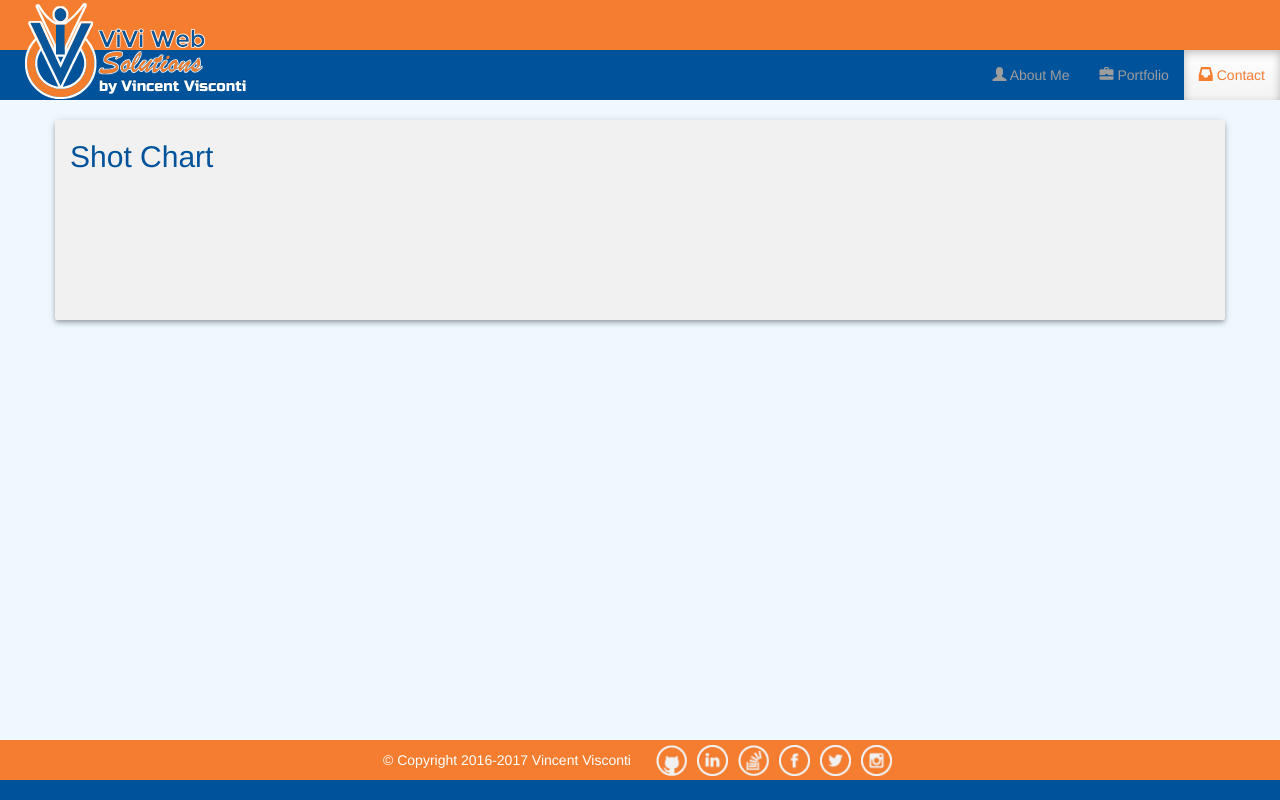
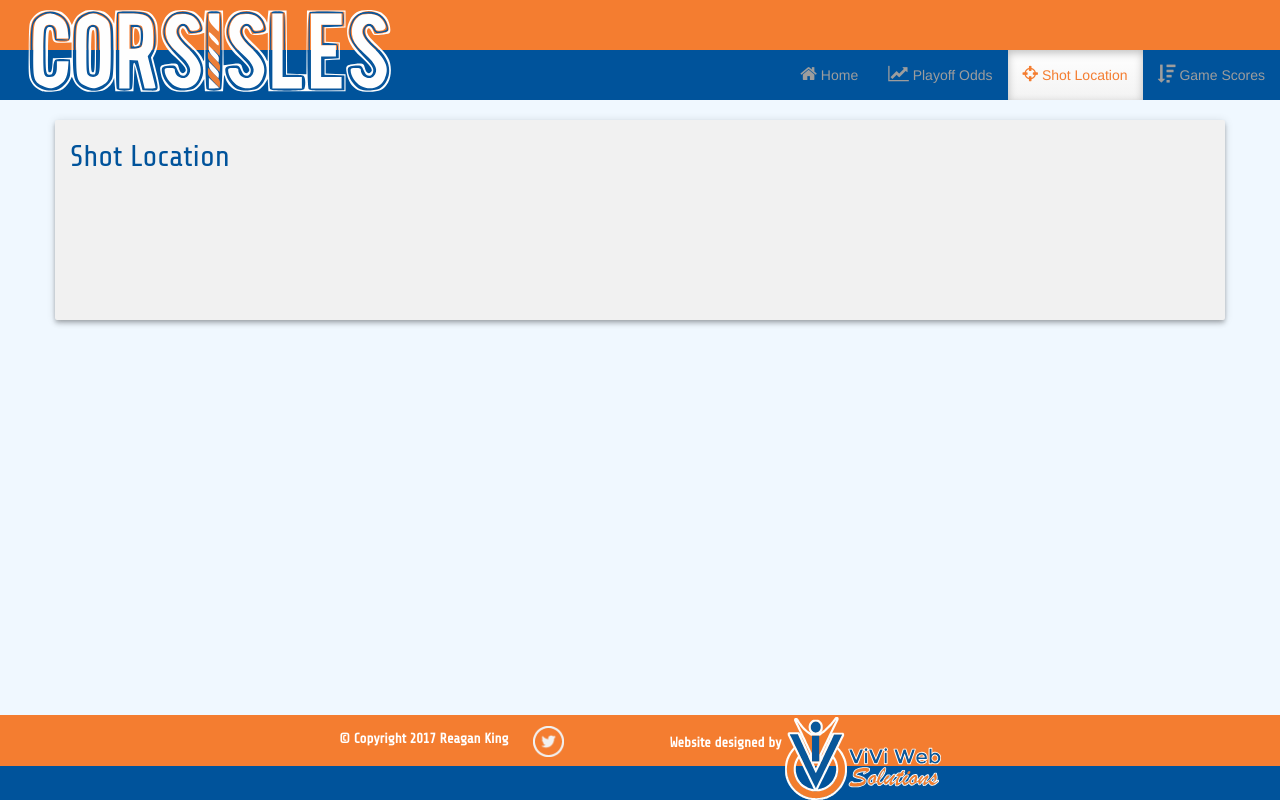
Before and after one commit to VinnyV88/corsisles, a plain HTML site: page shots.html in a window 1280 px wide. Drawn offline with nearby package versions, Linux system fonts and the light colour scheme.

Commit message:
Updated with CorsIsles logo and naming.

```diff
--- a/assets/css/style.css
+++ b/assets/css/style.css
@@ -10,10 +10,28 @@
   transition: all 1s;
 }
 
-.byname {
-    -webkit-transition: all 1s;
-    -moz-transition: all 1s;
-    transition: all 1s;
+.logo-lg {
+  margin: -60px 0 0px -220px;
+  /* play with these to position the image */
+  /*position:absolute;*/
+  z-index: 100;
+  width: 500px;
+  /*background-color: #fff;*/
+  padding: 5px;
+}
+
+.logo-sm {
+  margin: -18px 0 0px -205px;
+  /* play with these to position the image */
+  /*position:absolute;*/
+  z-index: 100;
+  width: 280px;
+  /*background-color: #fff;*/
+  padding: 5px;
+}
+
+.fa {
+  font-size: 18px;
 }
 
 .portfolio-flex-container {
@@ -30,26 +48,6 @@
   opacity: 1;
 }
 
-.logo-lg {
-    margin: -87px 0 0px -160px;
-    /* play with these to position the image */
-    /*position:absolute;*/
-    z-index: 100;
-    width: 190px;
-    /*background-color: #fff;*/
-    padding: 5px;
-}
-
-.logo-sm {
-    margin: -64px 0 0px -160px;
-    /* play with these to position the image */
-    /*position:absolute;*/
-    z-index: 100;
-    width: 156px;
-    /*background-color: #fff;*/
-    padding: 5px;
-}
-
 .navbar-lg {
   border: none;
   border-top: 50px solid transparent;
@@ -58,30 +56,6 @@
 .navbar-sm {
   border: none;
   border-top: 23px solid transparent;
-}
-
-.byname-lg {
-    position: relative;
-    top: 11px;
-    left: -81px;
-}
-
-.byname-sm {
-    position: relative;
-    top: 0px;
-    left: 0px;
-}
-
-.bio-pic-backgrd {
-    background-image: url("../images/Code_feat.jpg");
-}
-
-#bioimage {
-    border: 5px solid #ddd;
-    padding: 0px;
-    border-radius: 50%;
-    width: 165px;
-    margin: 10px;
 }
 
 .navbar-inverse .navbar-brand {
@@ -141,7 +115,7 @@ h4,
 h5,
 h6 {
   color: #00539b;
-    font-family: "Helvetica Neue", Helvetica, Arial, sans-serif;
+  font-family: 'Share Tech', sans-serif;
 }
 
 .panel-default>.panel-heading {
@@ -244,9 +218,9 @@ a>img {
 }
 
 .flex-item-caption-hdr {
-    font-family: "Helvetica Neue", Helvetica, Arial, sans-serif;
+  font-family: 'Share Tech', sans-serif;
   color: black;
-    font-size: 20px;
+  font-size: 24px;
   text-align: left;
   background-color: #f1f1f1;
   padding-top: 10px;
@@ -310,19 +284,38 @@ body {
   /*background-image: url("../images/ricepaper.png");*/
 }
 
+.design-logo {
+  position: relative;
+  top: 23px;
+  z-index: 100;
+  width: 156px;
+  margin-bottom: 0px;
+  margin-top: 0px;
+}
+
+.design-by {
+  float: right;
+  position: relative;
+  top: -21px;
+  margin-left: 100px;
+}
+
+.byname {
+  font-family: 'Share Tech', sans-serif;
+  color: white;
+  font-weight: 900;
+  position: relative;
+  top: 8px;
+}
+
 .footer {
   position: absolute;
   bottom: 0;
   width: 100%;
   /* Set the fixed height of the footer here */
-    height: 60px;
+  height: 85px;
   background-color: #f47d30;
-    border-bottom: 20px solid #00539b;
-}
-
-.copyright {
-    margin: 10px 0;
-    color: white;
+  border-bottom: 34px solid #00539b;
 }
 
 .footer-flex-container {
@@ -342,7 +335,7 @@ body {
 .footer-flex-item-logo {
   width: 41px;
   padding: 5px;
-    /*filter: invert(100%);*/
+  margin-top: 6px;
 }
 
 .footer-flex-item {
@@ -350,14 +343,9 @@ body {
 }
 
 .copyright {
+  margin-top: 14px;
+  color: white;
   padding-right: 20px;
+  font-family: 'Share Tech', sans-serif;
+  font-weight: 900;
 }
-
-@media screen and (max-width: 768px) {
-    .logo {
-        margin: -44px 0 0px -161px;
-    }
-    .byname {
-        display: none;
-    }
-}
--- a/assets/js/footer.js
+++ b/assets/js/footer.js
@@ -1,27 +1,7 @@
 var connections = [
-    github = {
-        link: "https://github.com/VinnyV88",
-        imgSrc: "assets/images/github.png"
-    },
-    linkedin = {
-        link: "https://www.linkedin.com/in/vinnyv88",
-        imgSrc: "assets/images/LinkedIn.png"
-    },
-    stackFlow = {
-        link: "http://stackexchange.com/users/5347903/vincent-visconti",
-        imgSrc: "assets/images/stackoverflow.png"
-    },
-    facebook = {
-        link: "https://www.facebook.com/VinnyV88",
-        imgSrc: "assets/images/Facebook.png"
-    },
     twitter = {
-        link: "https://twitter.com/VinnyV88",
+        link: "https://twitter.com/ReaganKingIsles",
         imgSrc: "assets/images/Twitter.png"
-    },
-    instagram = {
-        link: "https://www.instagram.com/vinny88v/",
-        imgSrc: "assets/images/Intsagram.png"
     }
 ];
 
--- a/assets/js/header.js
+++ b/assets/js/header.js
@@ -2,17 +2,17 @@ emergence.init();
 
 $(window).scroll(function() {
     if ($(document).scrollTop() > 50) {
-        $('.logo').attr('src', 'assets/images/ViVi_Web_Logo.svg');
-        $('.byname').addClass("byname-sm");
-        $('.byname').removeClass("byname-lg");
+        // $('.logo').attr('src', 'assets/images/corsisles2.svg');
+        // $('.byname').addClass("byname-sm");
+        // $('.byname').removeClass("byname-lg");
         $('.navbar').addClass("navbar-sm");
         $('.navbar').removeClass("navbar-lg");
         $('.logo').addClass("logo-sm");
         $('.logo').removeClass("logo-lg");
     } else {
-        $('.logo').attr('src', 'assets/images/ViVi_Web_logo_03.svg');
-        $('.byname').removeClass("byname-sm");
-        $('.byname').addClass("byname-lg");
+        // $('.logo').attr('src', 'assets/images/corsisles2.svg');
+        // $('.byname').removeClass("byname-sm");
+        // $('.byname').addClass("byname-lg");
         $('.navbar').removeClass("navbar-sm");
         $('.navbar').addClass("navbar-lg");
         $('.logo').removeClass("logo-sm");
--- a/assets/js/index.js
+++ b/assets/js/index.js
@@ -3,21 +3,18 @@ var portfolio = [
         link: "./playoffs.html",
         imgSrc: "assets/images/playoffs385x257.png",
         caption: "Playoff Odds",
-        // githubLink: "https://github.com/VinnyV88/week-3-game#hangman-breaking-bad-edition",
         synopsis: "An interactive chart that shows the Islanders chances of making the playoffs and their point totals, day by day."
     },
     shots = {
         link: "./shots.html",
         imgSrc: "assets/images/shots385x257.png",
         caption: "Shot Location",
-        // githubLink: "https://github.com/VinnyV88/week-4-game#star-wars-rpg",
         synopsis: "An interactive grahic that shows all the shots taken by Islander players, and wether the shot resulted in a goal. You can subset the the view by game number, player, and game situation."
     },
     games = {
         link: "./games.html",
         imgSrc: "assets/images/games385x257.png",
         caption: "Game Scores",
-        // githubLink: "https://github.com/VinnyV88/TriviaGame#trivia-game-wwewwf-edition",
         synopsis: "An interactive chart that shows each Islander players' Game Score, with the ability to subset the chart by game numbers."
     }
 ];
--- a/shots.html
+++ b/shots.html
@@ -9,6 +9,7 @@
   <link rel="stylesheet" href="https://maxcdn.bootstrapcdn.com/bootstrap/3.3.7/css/bootstrap.min.css">
   <!-- Optional theme -->
   <link rel="stylesheet" href="https://maxcdn.bootstrapcdn.com/bootstrap/3.3.7/css/bootstrap-theme.min.css">
+  <link rel="stylesheet" href="https://cdnjs.cloudflare.com/ajax/libs/font-awesome/4.7.0/css/font-awesome.min.css">
   <link rel="stylesheet" type="text/css" href="assets/css/style.css">
   <link href="https://fonts.googleapis.com/css?family=Share+Tech" rel="stylesheet">
   <link href="https://fonts.googleapis.com/css?family=Russo+One" rel="stylesheet">
@@ -23,13 +24,14 @@
                     <span class="icon-bar"></span>
                     <span class="icon-bar"></span>
                 </button>
-        <a class="navbar-brand" href="index.html"><span class="byname byname-lg"> by Vincent Visconti</span><img class="logo logo-lg" src="assets/images/ViVi_Web_logo_03.svg" alt="Logo"></a>
+        <a class="navbar-brand" href="index.html"><img class="logo logo-lg" src="assets/images/corsisles2.svg" alt="Logo"></a>
       </div>
       <div class="collapse navbar-collapse" id="myNavbar">
         <ul class="nav navbar-nav navbar-right">
-          <li><a href="index.html"><span class="glyphicon glyphicon-user"></span> About Me</a></li>
-          <li><a href="portfolio.html"><span class="glyphicon glyphicon-briefcase"></span> Portfolio</a></li>
-          <li class="active"><a href="contact.html"><span class="glyphicon glyphicon-inbox"></span> Contact</a></li>
+          <li><a href="index.html"><span class="fa fa-home"></span> Home</a></li>
+          <li><a href="playoffs.html"><span class="fa fa-line-chart"></span> Playoff Odds</a></li>
+          <li class="active"><a href="shots.html"><span class="fa fa-crosshairs"></span> Shot Location</a></li>
+          <li><a href="games.html"><span class="fa fa-sort-amount-desc"></span> Game Scores</a></li>
         </ul>
       </div>
     </div>
@@ -37,21 +39,21 @@
 
   <div class="container">
 
-    <div class="row">
+    <div class="row margin-bottom-lg">
       <div class="col-md-12 margin-bottom-md flex-container">
-        <h2>Shot Chart</h2>
-        <div class="row margin-bottom-lg">
+        <h2>Shot Location</h2>
+        <div class="row">
           <div class="col-md-10 col-md-offset-1">
 
             <!--Start: Graph Embed -->
 
-            <div class='tableauPlaceholder' id='viz1488484520793' style='position: relative'>
+            <div class='tableauPlaceholder' id='viz1488555311687' style='position: relative'>
               <noscript>
-                <a href='http:&#47;&#47;corsisles.blogspot.com&#47;p&#47;new-york-islanders-shot-location.html'><img alt='NYI Shot Data ' src='http:&#47;&#47;public.tableau.com&#47;static&#47;images&#47;Ne&#47;NewYorkIslandersShotLocation&#47;NYIShotData&#47;1_rss.png'
+                <a href='#'><img alt='NYI Shot Data ' src='https:&#47;&#47;public.tableau.com&#47;static&#47;images&#47;Ne&#47;NewYorkIslandersShotLocation&#47;NYIShotData&#47;1_rss.png'
                     style='border: none' /></a>
-              </noscript><object class='tableauViz' style='display:none;'><param name='host_url' value='https%3A%2F%2Fpublic.tableau.com%2F' /> <param name='site_root' value='' /><param name='name' value='NewYorkIslandersShotLocation&#47;NYIShotData' /><param name='tabs' value='no' /><param name='toolbar' value='yes' /><param name='static_image' value='http:&#47;&#47;public.tableau.com&#47;static&#47;images&#47;Ne&#47;NewYorkIslandersShotLocation&#47;NYIShotData&#47;1.png' /> <param name='animate_transition' value='yes' /><param name='display_static_image' value='yes' /><param name='display_spinner' value='yes' /><param name='display_overlay' value='yes' /><param name='display_count' value='yes' /></object></div>
+              </noscript><object class='tableauViz' style='display:none;'><param name='host_url' value='https%3A%2F%2Fpublic.tableau.com%2F' /> <param name='site_root' value='' /><param name='name' value='NewYorkIslandersShotLocation&#47;NYIShotData' /><param name='tabs' value='no' /><param name='toolbar' value='yes' /><param name='static_image' value='https:&#47;&#47;public.tableau.com&#47;static&#47;images&#47;Ne&#47;NewYorkIslandersShotLocation&#47;NYIShotData&#47;1.png' /> <param name='animate_transition' value='yes' /><param name='display_static_image' value='yes' /><param name='display_spinner' value='yes' /><param name='display_overlay' value='yes' /><param name='display_count' value='yes' /></object></div>
             <script type='text/javascript'>
-              var divElement = document.getElementById('viz1488484520793');
+              var divElement = document.getElementById('viz1488555311687');
               var vizElement = divElement.getElementsByTagName('object')[0];
               vizElement.style.width = '100%';
               vizElement.style.height = (divElement.offsetWidth * 0.75) + 'px';
@@ -71,16 +73,21 @@
   </div>
 
   <footer class="footer">
-    <div class="container">
-      <div class="footer-flex-container text-center">
+    <div class="container-flex text-center">
+      <div class="footer-flex-container">
         <div class="footer-flex-items">
           <div class="text-muted copyright footer-flex-item">
-            &copy; Copyright 2016-2017 Vincent Visconti
+            &copy; Copyright 2017 Reagan King
           </div>
           <div class="footer-connect footer-flex-item">
           </div>
+          <div class="design-by">
+            <span class="byname"> Website designed by </span><a href="http://vivi.guru"><img class="design-logo" src="assets/images/ViVi_Web_Logo.svg" alt="Design Logo"></a>
+          </div>
+
         </div>
       </div>
+    </div>
   </footer>
 
   <script src="https://code.jquery.com/jquery.js"></script>
```
Also changed, not shown: games.html (+22 -14 lines), index.html (+15 -7 lines), playoffs.html (+20 -14 lines), assets/images/corsisles.png (added), assets/images/corsisles.svg (added), assets/images/corsisles2.png (added), assets/images/corsisles2.svg (added), assets/images/corsisles3.png (added), assets/images/corsisles3.svg (added). Lines whose indentation alone changed are shown as unchanged.
